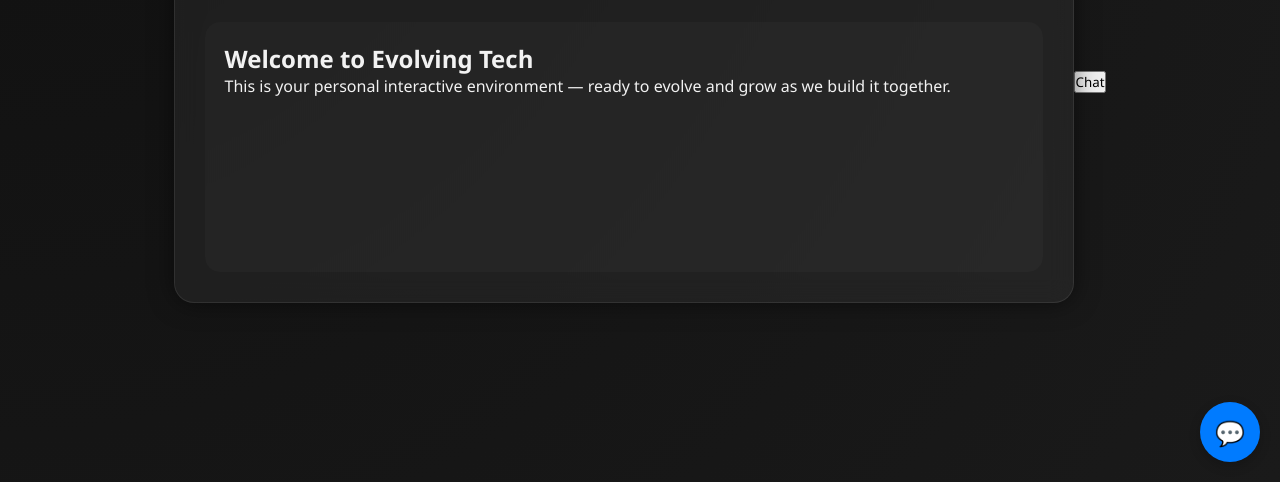
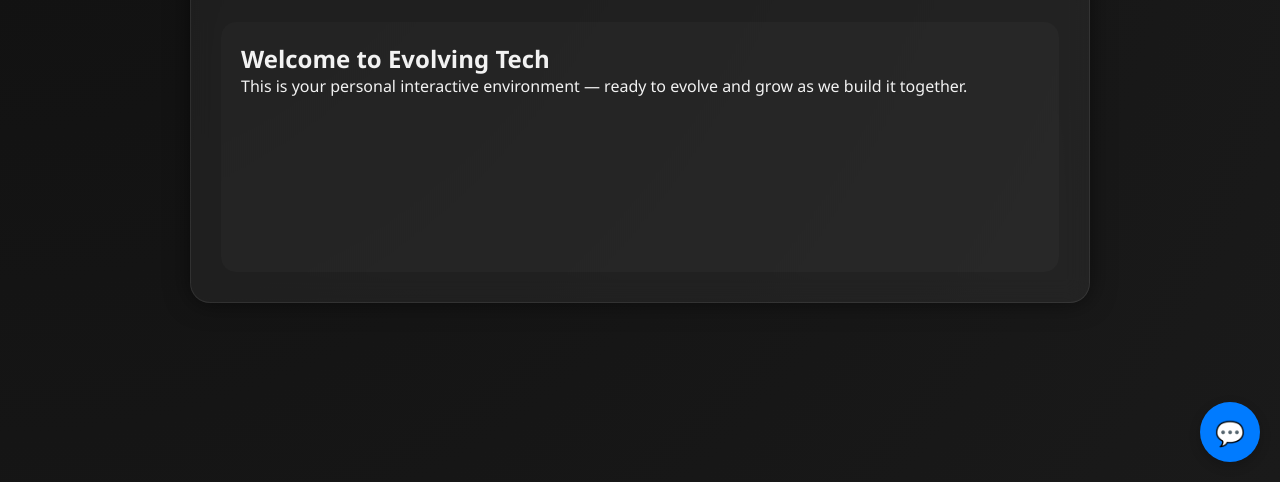
Before and after one commit to toxicvxp847-ux/EvolvingTech, a website: page index.html in a window 1280 px wide. Shown: the part 318-800 px from the top of the page. Drawn offline with Linux system fonts and the light colour scheme.

Commit message:
Fix chat button placement inside body

```diff
--- a/index.html
+++ b/index.html
@@ -42,10 +42,6 @@
     </main>
   </div>
 
-  <script src="script.js"></script>
-</body>
-</html>
-<button onclick="sendMessageToServer('Hello, system!')">Chat</button>
   <!-- Floating Chat Button -->
   <button id="chatButton" class="chat-btn">💬</button>
 
@@ -63,3 +59,7 @@
       <button id="sendMessage">Send</button>
     </div>
   </div>
+
+  <script src="script.js"></script>
+</body>
+</html>
```
Lines whose indentation alone changed are shown as unchanged.
